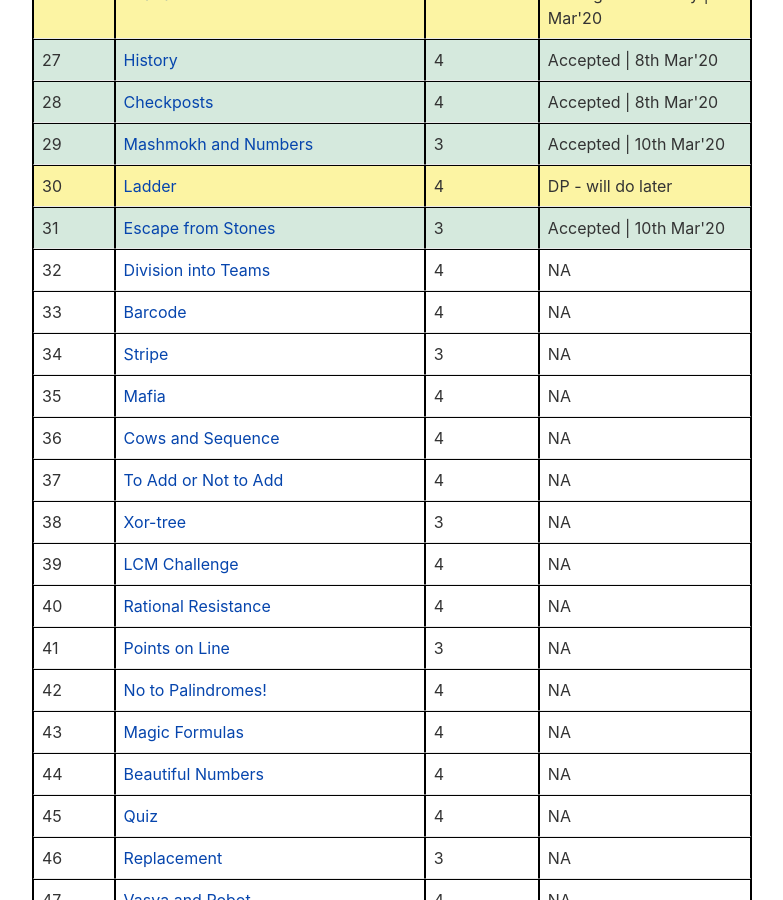
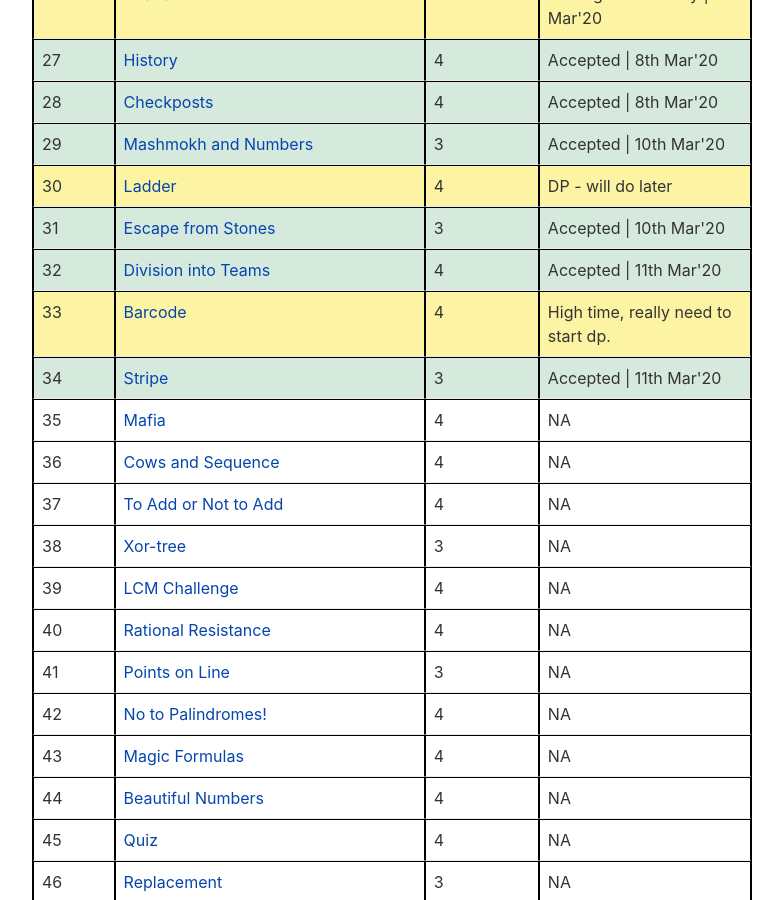
Before and after one commit to vaibhavahuja/vaibhavahuja.github.io, a Jekyll site: the page built from _posts/2020-02-13-practice-list-1.md, in a window 1280 px wide and 900 px high, scrolled down 1428 px. Shown: the whole window, without its empty margins (8-791 px from the left). Built offline with Jekyll 4.4.1, drawn with Linux system fonts in a browser that asks for light colours; comment, search, counter and statistics services are not loaded.

Commit message:
updated 11/03

```diff
--- a/_posts/2020-02-13-practice-list-1.md
+++ b/_posts/2020-02-13-practice-list-1.md
@@ -208,23 +208,23 @@ Below is a list of problems I will be solving during this February - March'20. I
 		<td>3</td>
 		<td>Accepted | 10th Mar'20</td>
 	</tr>
-	<tr style="background-color: white;">
+	<tr style="background-color: {{page.green}};">
 		<td>32</td>
 		<td><a href="http://codeforces.com/problemset/problem/149/C" target="_blank">Division into Teams</a></td>
 		<td>4</td>
-		<td>NA</td>
+		<td>Accepted | 11th Mar'20</td>
 	</tr>
-	<tr style="background-color: white;">
+	<tr style="background-color: {{page.yellow}};">
 		<td>33</td>
 		<td><a href="http://codeforces.com/problemset/problem/225/C" target="_blank">Barcode</a></td>
 		<td>4</td>
-		<td>NA</td>
+		<td>High time, really need to start dp.</td>
 	</tr>
-	<tr style="background-color: white;">
+	<tr style="background-color: {{page.green}};">
 		<td>34</td>
 		<td><a href="http://codeforces.com/problemset/problem/18/C" target="_blank">Stripe</a></td>
 		<td>3</td>
-		<td>NA</td>
+		<td>Accepted | 11th Mar'20</td>
 	</tr>
 	<tr style="background-color: white;">
 		<td>35</td>
```
